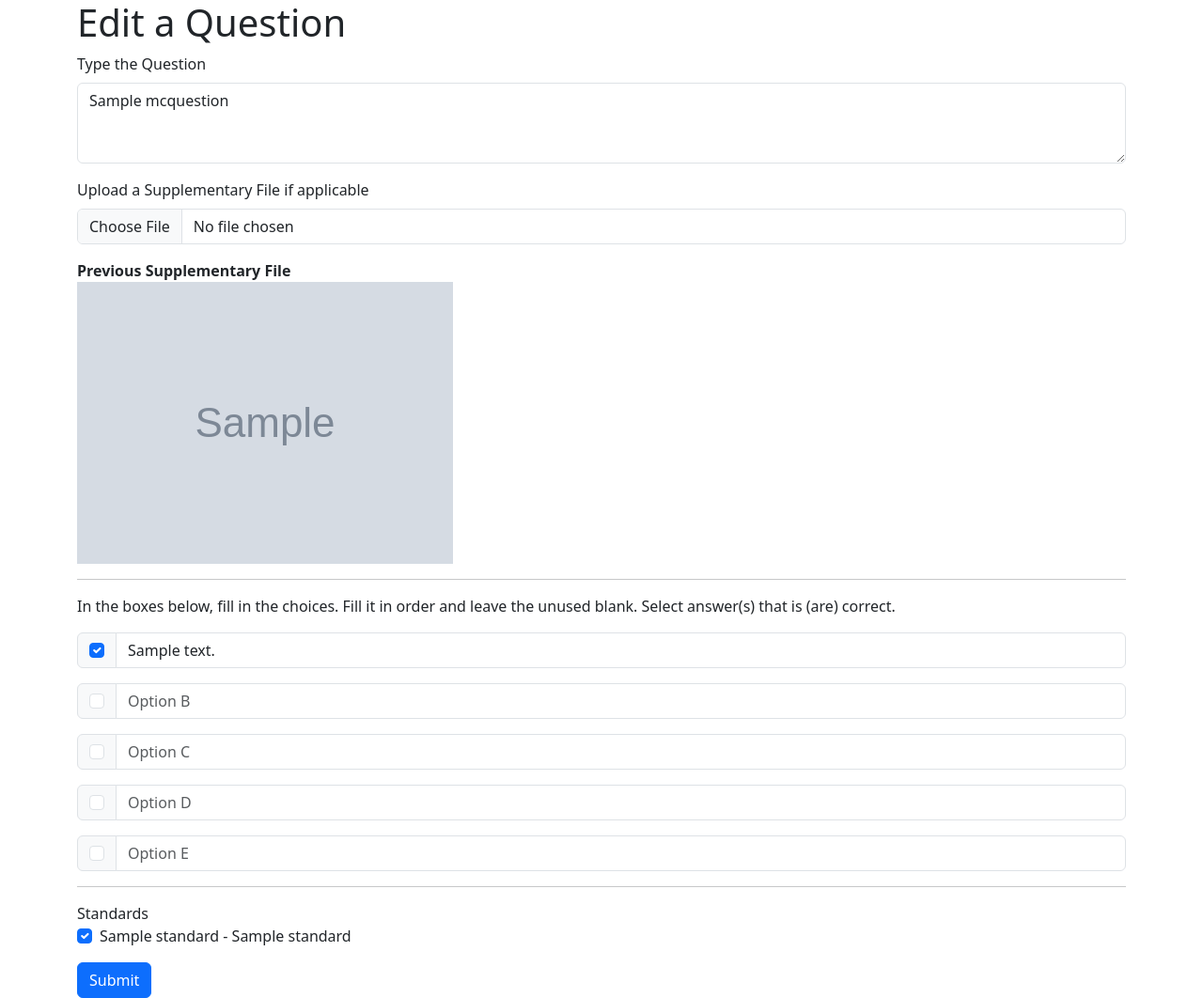
After one commit to boyuan12/Corection, a Django app: page /course/1/edit-question/1 in a window 1280 px wide. The commit adds this page. Shown: the whole page at 94% size. Run offline with Django 4.2, Linux system fonts and the light colour scheme; tables that the repository leaves empty hold one stand-in row (values such as "Sample post"); grey boxes marked "Sample" are stand-in pictures; some libraries are stand-ins or nearby versions.

Commit message:
added standards charts and edit question view'

```diff
--- /dev/null
+++ b/dashboard/templates/dashboard/edit-question.html
@@ -0,0 +1,71 @@
+{% extends "authentication/base.html" %}
+
+{% block title %}
+    Edit a Question
+{% endblock %}
+
+{% block body %}
+<script src="https://cdn.jsdelivr.net/npm/@tarekraafat/autocomplete.js@10.2.7/dist/autoComplete.min.js"></script>
+<h1>Edit a Question</h1>
+<form method="POST" enctype="multipart/form-data">
+    {% csrf_token %}
+    <div class="mb-3">
+        <label for="question" class="form-label">Type the Question</label>
+        <textarea class="form-control" id="question" rows="3" name="question">{{ question.question }}</textarea>
+    </div>
+    <div class="mb-3">
+        <label for="formFile" class="form-label">Upload a Supplementary File if applicable</label>
+        <input class="form-control" type="file" id="image" name="image">
+    </div>
+    {% if question.image_url %}
+        <b>Previous Supplementary File</b> <br>
+        <img src="{{ question.image_url }}">
+    {% endif %}
+    <hr>
+    <p>In the boxes below, fill in the choices. Fill it in order and leave the unused blank. Select answer(s) that is (are) correct.</p>
+    <div class="input-group mb-3">
+        <div class="input-group-text">
+          <input class="form-check-input mt-0" type="checkbox" value="a" aria-label="" name="correct" {% if choices.0.is_correct %}checked{% endif %}>
+        </div>
+        <input type="text" class="form-control" id="Option A" placeholder="Option A" name="opt-a-val" value="{{ choices.0.text }}" >
+    </div>
+    <div class="input-group mb-3">
+        <div class="input-group-text">
+          <input class="form-check-input mt-0" type="checkbox" value="b" aria-label="" name="correct" {% if choices.1.is_correct %}checked{% endif %}>
+        </div>
+        <input type="text" class="form-control" id="Option B" placeholder="Option B" name="opt-b-val" value="{{ choices.1.text }}">
+    </div>
+    <div class="input-group mb-3">
+        <div class="input-group-text">
+          <input class="form-check-input mt-0" type="checkbox" value="c" aria-label="" name="correct" {% if choices.2.is_correct %}checked{% endif %}>
+        </div>
+        <input type="text" class="form-control" id="Option C" placeholder="Option C" name="opt-c-val" value="{{ choices.2.text }}">
+    </div>
+    <div class="input-group mb-3">
+        <div class="input-group-text">
+          <input class="form-check-input mt-0" type="checkbox" value="d" aria-label="" name="correct" {% if choices.3.is_correct %}checked{% endif %}>
+        </div>
+        <input type="text" class="form-control" id="Option D" placeholder="Option D" name="opt-d-val" value="{{ choices.3.text }}">
+    </div>
+    <div class="input-group mb-3">
+        <div class="input-group-text">
+          <input class="form-check-input mt-0" type="checkbox" value="e" aria-label="" name="correct" {% if choices.4.is_correct %}checked{% endif %}>
+        </div>
+        <input type="text" class="form-control" id="Option E" placeholder="Option E" name="opt-e-val" value="{{ choices.4.text }}">
+    </div>
+    <hr>
+    <div class="mb-3">
+      <span>Standards</span>
+      {% for s in standards %}
+        <div class="form-check">
+          <input class="form-check-input" type="checkbox" value="{{ s.short_name }}" id="{{ s.short_name }}" name="standard" {% if s in checked_standards %}checked{% endif %}>
+          <label class="form-check-label" for="{{ s.short_name }}">
+            {{ s.short_name }} - {{ s.long_name }}
+          </label>
+        </div>
+      {% endfor %}
+    </div>
+
+    <button type="submit" class="btn btn-primary">Submit</button>
+</form>
+{% endblock %}
--- a/dashboard/urls.py
+++ b/dashboard/urls.py
@@ -7,5 +7,7 @@ urlpatterns = [
     path("", views.dashboard),
     path("course/<int:course_id>/", views.course),
     path("course/<int:course_id>/add-question", views.add_question_view),
-    path("course/<int:course_id>/view-questions/s/<int:standard_id>/", views.view_questions_by_standard)
+    path("course/<int:course_id>/view-questions/s/<int:standard_id>/", views.view_questions_by_standard),
+    path("course/<int:course_id>/edit-question/<int:question_id>", views.edit_question),
+    path("api/course/<int:course_id>/standards-stats", views.api_get_standards_statistics)
 ]
--- a/dashboard/views.py
+++ b/dashboard/views.py
@@ -1,4 +1,5 @@
 from django.shortcuts import redirect, render
+from django.http import JsonResponse
 from .models import MCOption, MCQuestion, Course, Standard
 from django.contrib import messages
 from helpers import upload_image
@@ -51,14 +52,12 @@ def add_question_view(request, course_id):
     if request.method == "POST":
 
         if len(request.FILES) != 0:
-            print(request.FILES["image"])
             url = upload_image(base64.b64encode(request.FILES["image"].file.read()).decode('utf-8'))
             question = MCQuestion.objects.create(course=course, question=request.POST["question"], image_url=url)
         else:
             question = MCQuestion.objects.create(course=course, question=request.POST["question"])
 
         for short_name in request.POST.getlist("standard"):
-            print(short_name, request.POST["standard"], request.POST)
             question.standards.add(Standard.objects.get(course=course, short_name=short_name))
             question.save()
 
@@ -94,3 +93,72 @@ def view_questions_by_standard(request, course_id, standard_id):
         "course": course,
         "standard": standard
     })
+
+def edit_question(request, course_id, question_id):
+    course = Course.objects.get(id=course_id)
+    standards = Standard.objects.filter(course=course)
+    question = MCQuestion.objects.get(course=course, id=question_id)
+
+    if request.method == "POST":
+
+        question.question = request.POST["question"]
+        if len(request.FILES) != 0:
+            url = upload_image(base64.b64encode(request.FILES["image"].file.read()).decode('utf-8'))
+            question.image_url = url
+
+        question.standards.clear()
+
+        for short_name in request.POST.getlist("standard"):
+            question.standards.add(Standard.objects.get(course=course, short_name=short_name))
+
+        question.choices.clear()
+
+        for opt in ['a', 'b', 'c', 'd', 'e']:
+            if opt in request.POST.getlist("correct"):
+                opt = MCOption.objects.create(text=request.POST[f"opt-{opt}-val"], is_correct=True)
+            else:
+                opt = MCOption.objects.create(text=request.POST[f"opt-{opt}-val"], is_correct=False)
+
+            question.choices.add(opt)
+
+        question.save()
+
+        messages.add_message(request, messages.SUCCESS, "Question edited successfully")
+        return redirect(f"/course/{course.id}/edit-question/{question.id}")
+    else:
+
+        return render(request, "dashboard/edit-question.html", {
+            "standards": standards,
+            "question": question,
+            "choices": question.choices.all(),
+            "checked_standards": question.standards.all()
+        })
+
+def api_get_standards_statistics(request, course_id):
+    course = Course.objects.get(id=course_id)
+    standards = Standard.objects.filter(course=course)
+    questions = MCQuestion.objects.filter(course=course)
+
+    standards_question_counter = {}
+
+    for standard in standards:
+        standards_question_counter[standard.short_name] = 0
+
+    for question in questions:
+        for standard in question.standards.all():
+            standards_question_counter[standard.short_name] += 1
+
+    return JsonResponse({
+        "labels": list(standards_question_counter.keys()),
+        "datasets": [{
+            "label": "Question(s)",
+            "data": list(standards_question_counter.values()),
+            "backgroundColor": [
+                'rgb(255, 99, 132)',
+                'rgb(54, 162, 235)',
+                'rgb(255, 205, 86)',
+                'rgb(54, 76, 255)',
+            ],
+            "hoverOffset": 4
+        }]
+    })
```
Also changed, not shown: dashboard/templates/dashboard/course.html (+39 -0 lines).
